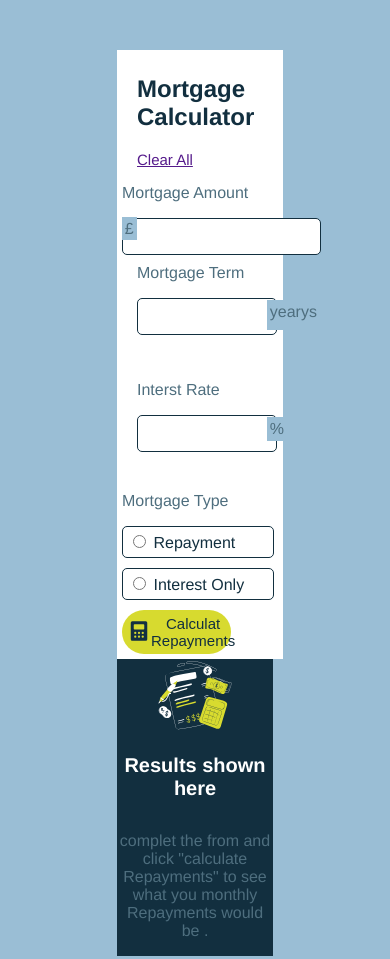
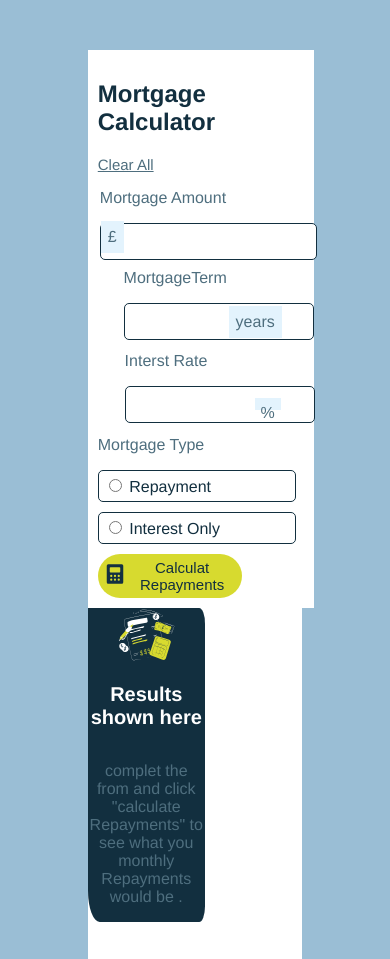
Before and after one commit to TITIMA19/projet-font, a plain HTML site: page index.html in a window 390 px wide. Shown: the top 959 px of the page. Drawn offline with Linux system fonts and the light colour scheme.

Commit message:
first commit

```diff
--- a/index.html
+++ b/index.html
@@ -13,42 +13,38 @@
             <h1>Mortgage Calculator</h1>
             <a href=""> Clear All</a>
         </section>
-        <section class="amount">
+        <section class="input-number-container" >
         <p>Mortgage Amount</p>
-        <div>
-            <input type="number" id="symbol">
-            <label for="symbol" id="amount">£</label>
-        </div>
+        <input type="number" class="input-number" id="mortgageAmount" required />
         </section>
         <section class="term">
-            <div id="term">
-                <p> Mortgage Term</p>
-                <input type="number" id="Mortgageterm">
-                <label for="Mortgageterm" id="input2">yearys</label>
+            <div class="input-number-container1">
+                <p> MortgageTerm</p>
+                <input type="number" class="input-number1" id="mortgageTerm" required />
             </div>
 
-            <div id="number">
+            <div class="input-number-container">
                 <p> Interst Rate </p>
-                <input type="number" id="Interstrate">
-                <label for="Interstrate" id="input3">%</label>
+                <input type="number" class="input-number"  id="interestRate" required />
+
             </div>
 
         </section>
         <section class="type" >
            <p>Mortgage Type</p>
            <div class="Repayment">
-            <input type="radio" id="mycheckbox">
+            <input type="radio"  id="repayment" name="mortgageType" required />
             <label for="mycheckbox"> Repayment</label>
            </div>
             <div class="Interest">
-                <input type="radio" id="thecheckbox">
+                <input type="radio" id="interestOnly" name="mortgageType" required/>
                 <label for="thecheckbox"> Interest Only</label>
             </div>
-
-
-            <button class="icon button" ><i><img src="/assets copy/images/icon-calculator.svg" alt=""></i>Calculat Repayments</button>
+            <button type="submit" class="icon button" id="calculateButton" >
+            <i><img src="/assets copy/images/icon-calculator.svg" alt=""></i>Calculat Repayments</button>
 
         </section>
+        <div id="errormessage" style="color: red;"></div>
 
     </div>
     <div class="tow">
@@ -57,5 +53,6 @@
         <p>complet the from and click "calculate Repayments" to see what you monthly Repayments would be .</p>
     </div>
    </div>
+   <script src="script.js"></script>
 </body>
 </html>
--- /dev/null
+++ b/script.js
@@ -0,0 +1,17 @@
+
+document.getElementById('calculateButton').addEventListener('click', function(event) {
+
+    const mortgageAmount = document.getElementById('mortgageAmount').value;
+    const mortgageTerm = document.getElementById('mortgageTerm').value;
+    const interestRate = document.getElementById('interestRate').value;
+    const errorMessage = document.getElementById('errorMessage');
+
+    errorMessage.textContent = '';
+
+    if (mortgageAmount.trim() === '' || mortgageTerm.trim() === '' || interestRate.trim() === '') {
+        return( errorMessage.textContent = 'Error: All fields are required.') ;
+
+    }
+
+    console.log('Inputs:', mortgageAmount, mortgageTerm, interestRate);
+});
--- a/style.css
+++ b/style.css
@@ -1,7 +1,7 @@
 body{
     margin: 0%;
     padding: 0%;
-    height: 100vh;
+    height: 200vh;
     background-color: hsl(203, 41%, 72%);
      display: flex;
      justify-content: center;
@@ -11,10 +11,18 @@ body{
         border-radius: 5px;
         border-style: none;
         border: 1px solid  hsl(202, 55%, 16%);
-        padding: 10px ;
+        padding: 10px;
 
        }
-
+       .Interest{
+        color:hsl(61, 70%, 52%);
+       }
+       input[type="number"] {
+        -moz-appearance: textfield;
+    }
+    p{
+      color:  hsl(200, 24%, 40%);
+    }
      .container{
         background-color: white;
         display: flex;
@@ -23,6 +31,7 @@ body{
         width: 60vw;
         height: 80vh;
         border-radius: 60px 50px 50px 20px;
+
        }
     .one{
      background-color:white;
@@ -31,10 +40,15 @@ body{
       border-bottom-left-radius: 5px;
       display: flex;
       flex-direction: column;
-      padding: 5px;
+      padding: 2%;
 
-
-
+      #errorMessage {
+        color: red;
+        margin-top: 5px;
+    }
+    input[type="number"]:hover.error {
+        background-color: #fbb;
+    }
       .three{
         display: flex;
         justify-content: space-around;
@@ -43,56 +57,98 @@ body{
         font-size: 15px;
         display: flex;
         align-items: center;
+        color:  hsl(200, 24%, 40%);
        }
        }
-       .amount{
-        color: hsl(200, 24%, 40%);
-        display: flex;
-        flex-direction: column;
-        height: 80px;
-        width: 90%;
+    .input-number-container {
+        position: relative;
+        width:100%;
+        margin-left: 1%;
 
-        #amount{
-          position: relative;
-          background-color:  hsl(203, 41%, 72%);
-          bottom: 35px;
-          padding: 2%;
-          width: 20px;
-          height: 25px;
        }
+   .input-number {
+      border-radius: 5px;
+      border: 1px solid hsl(202, 55%, 16%);
+      padding: 10px 10px;
+      padding-left: 50px;
+      width: 75%;
+      transition: border 0.3s;
+      }
+     .input-number-container::before {
+      content: '£';
+      color:  hsl(200, 24%, 40%);
+      position: absolute;
+      left: 1px;
+      top: 80%;
+      transform: translateY(-50%);
+      background: hsl(202, 86%, 94%);
+      padding: 7px;
+      font-size: 16px;
+     }
+     .input-number:hover{
+      background-color:  hsl(61, 70%, 80%);
+      border-color:  hsl(61, 70%, 52%);
      }
 
     .term{
       display: flex;
       justify-content: space-around;
-
-        #term{
-          color:  hsl(200, 24%, 40%);
-          display: flex;
-          flex-direction: column;
-        #input2{
+      align-items: center;
+      width: 100%;
+    .input-number-container1 {
         position: relative;
-          background-color:  hsl(203, 41%, 72%);
-          bottom: 35px;
-          padding: 2%;
-          width: 40px;
-          height: 25px;
-          left: 130px
+        width: 75%;
 
     }
+    .input-number1 {
+        border-radius: 5px;
+        border: 1px solid hsl(202, 55%, 16%);
+        padding-right: 50px;
+        width: 95px;
+        transition: border 0.3s;
     }
-        #number{
+    .input-number1:hover{
+      background-color:  hsl(61, 70%, 80%);
+      border-color:  hsl(61, 70%, 52%);
+    }
+
+    .input-number-container1::before {
+        content: 'years';
         color:  hsl(200, 24%, 40%);
-          display: flex;
-          flex-direction: column;
-          #input3{
+        position: absolute;
+        left: 105px;
+        top: 80%;
+        transform: translateY(-50%);
+        background: hsl(202, 86%, 94%);
+        padding: 7px;
+        font-size: 16px;
+    }
+
+      .input-number-container {
         position: relative;
-            background-color:  hsl(203, 41%, 72%);
-            bottom: 35px;
-            padding: 2%;
-            width: 40px;
-            height: 25%;
+        width: 75%;
+
+    }
+
+    .input-number {
+        border-radius: 5px;
+        border: 1px solid hsl(202, 55%, 16%);
+        padding: 10px 10px;
+        padding-right: 50px;
+        width: 95px;
+        transition: border 0.3s;
+    }
+
+    .input-number-container::before {
+        content: '%';
+        color:  hsl(200, 24%, 40%);
+        position: absolute;
         left: 130px;
+        top: 80%;
+        transform: translateY(-50%);
+        background-color: hsl(202, 86%, 94%);
+        padding: 6px;
+        font-size: 16px;
     }
      }
 
@@ -110,11 +166,10 @@ body{
         width: 90%;
         border-radius: 5px;
         padding: 5px;
-
       }
        .Repayment:hover{
-         background-color:  hsl(61, 70%, 52%) ;
-
+       background-color:  hsl(61, 70%, 80%);
+       border-color:  hsl(61, 70%, 52%);
        }
        .Interest{
         border: 1px solid  hsl(202, 55%, 16%);
@@ -123,11 +178,10 @@ body{
         margin-bottom: 10px;
         width: 90%;
         border-radius: 5px;
-
-
       }
       .Interest:hover{
-          background-color: hsl(61, 70%, 52%) ;
+        background-color:  hsl(61, 70%, 80%) ;
+        border-color:  hsl(61, 70%, 52%);
        }
       button{
        display: flex;
@@ -140,8 +194,6 @@ body{
         border-radius:50px ;
         padding: 5px;
         width: 70%;
-        }
-
       }
       }
        .tow{
@@ -170,52 +222,99 @@ body{
          text-align: center;
         }
        }
+     }
 
-  }
+
+
   @media screen and ( max-width:700px){
     body{
 
       .container{
        display: block;
-        width: 40vw;
+        width:55vw;
+        height: 72%;
+        border-radius: 0%;
 
       }
       .one{
-        width: 40vw;
-        border-radius:0px ;
+        width:53vw;
+        border-radius:0px;
+        padding: 10px;
       }
-      .amount{
+      .input-number-container{
         color: hsl(200, 24%, 40%);
         display: flex;
         flex-direction: column;
         height: 80px;
         width: 90%;
+        }
 
 
-        }
 
       .three{
         display: flex;
         flex-direction:column ;
-        margin-left: 15px;
+        /* margin-left: 15px; */
 
       }
       .term{
         display: flex;
+        flex-direction:column;
+        justify-content: center;
+         align-items: center;
+        /* width: 100vw; */
+        p{
+         display: block;
+       }
+       .input-number-container{
+        display: flex;
         flex-direction: column;
-        margin-left: 15px;
-        width: 90%;
+        align-items:start;
+        justify-content: center;
+
+          .input-number{
+            width: 33vw;
+
           }
+        }
+
+
+       .input-number-container1{
+        display: flex;
+        flex-direction: column;
+        align-items:start;
+        justify-content: center;
+          .input-number1{
+            width: 33vw;
+            text-align: right;
+          }
+        }
+        .input-number-container::before {
+          content: '£';
+          color:  hsl(200, 24%, 40%);
+          position: absolute;
+          left: 1px;
+          bottom: 10%;
+          transform: translateY(-50%);
+          background: hsl(202, 86%, 94%);
+          padding: 7px;
+          font-size: 16px;
+
+      }
+
       button{
-       display: inline;
-       width: 90%;
+       display:inline;
+       width: 100%;
 
       }
       .tow{
-        width: 40vw;
+        width: 55vw;
+        height: 36%;
         border-radius: 0px;
       }
 
     }
 
   }
+
+ }
```
Lines whose indentation alone changed are shown as unchanged.
